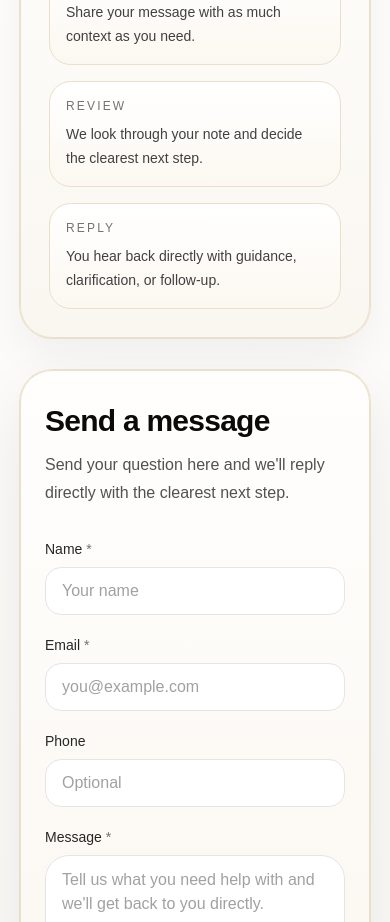
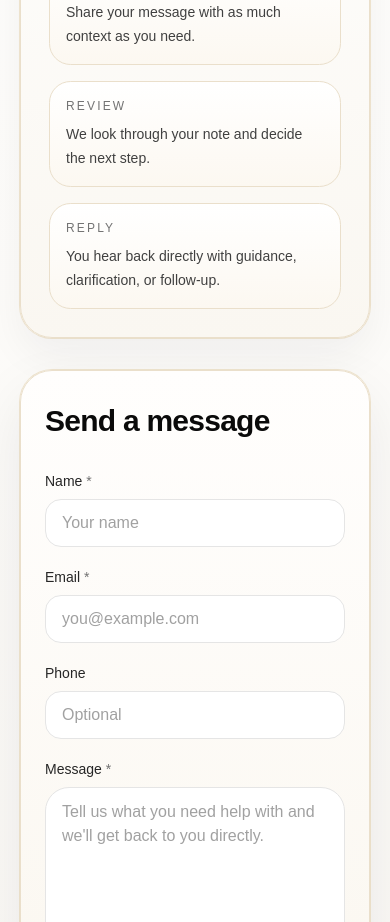
Before and after one commit to zaindurrani93/startflow-site, a Next.js app: page /contact in a window 390 px wide. Shown: the part 880-1802 px from the top of the page. Built offline with nearby package versions, Linux system fonts and the light colour scheme.

Commit message:
mobile logo fix

```diff
--- a/app/contact/page.tsx
+++ b/app/contact/page.tsx
@@ -209,7 +209,7 @@ export function ContactPageContent({
                       Review
                     </p>
                     <p className="mt-2 text-sm leading-6 text-neutral-700">
-                      We look through your note and decide the clearest next step.
+                      We look through your note and decide the next step.
                     </p>
                   </div>
                   <div className="rounded-[1.35rem] border border-[#eadfcb] bg-[linear-gradient(180deg,#ffffff_0%,#fcf8f1_100%)] px-4 py-4">
@@ -289,9 +289,6 @@ export function ContactPageContent({
                       <h2 className="mt-2 text-3xl font-semibold tracking-tight text-neutral-950">
                         Send a message
                       </h2>
-                      <p className="mt-3 max-w-xl text-base leading-7 text-neutral-600">
-                        Send your question here and we&apos;ll reply directly with the clearest next step.
-                      </p>
                     </div>
                   ) : (
                     <>
--- a/components/startflow-sections.tsx
+++ b/components/startflow-sections.tsx
@@ -509,7 +509,7 @@ export function PricingSection() {
 
           <div className={`interactive pricing-card pricing-featured relative flex h-full flex-col rounded-[2.2rem] border bg-[linear-gradient(180deg,#fffefd_0%,#f7f1ff_100%)] p-7 shadow-[0_18px_44px_rgba(95,74,140,0.07)] sm:p-8 ${accent.ring}`}>
             <div className="pointer-events-none absolute inset-x-10 top-0 h-px bg-[linear-gradient(90deg,rgba(142,121,190,0)_0%,rgba(142,121,190,0.5)_50%,rgba(142,121,190,0)_100%)]" />
-            <div className="absolute right-5 top-5 rounded-full border border-[#ddd4f3] bg-[#f1edfb] px-3 py-1 text-xs font-medium uppercase tracking-[0.18em] text-[#8e79be]">
+            <div className="mb-5 inline-flex self-start rounded-full border border-[#ddd4f3] bg-[#f1edfb] px-3 py-1 text-xs font-medium uppercase tracking-[0.18em] text-[#8e79be] sm:absolute sm:right-5 sm:top-5 sm:mb-0 sm:self-auto">
               Most Popular
             </div>
 
```
